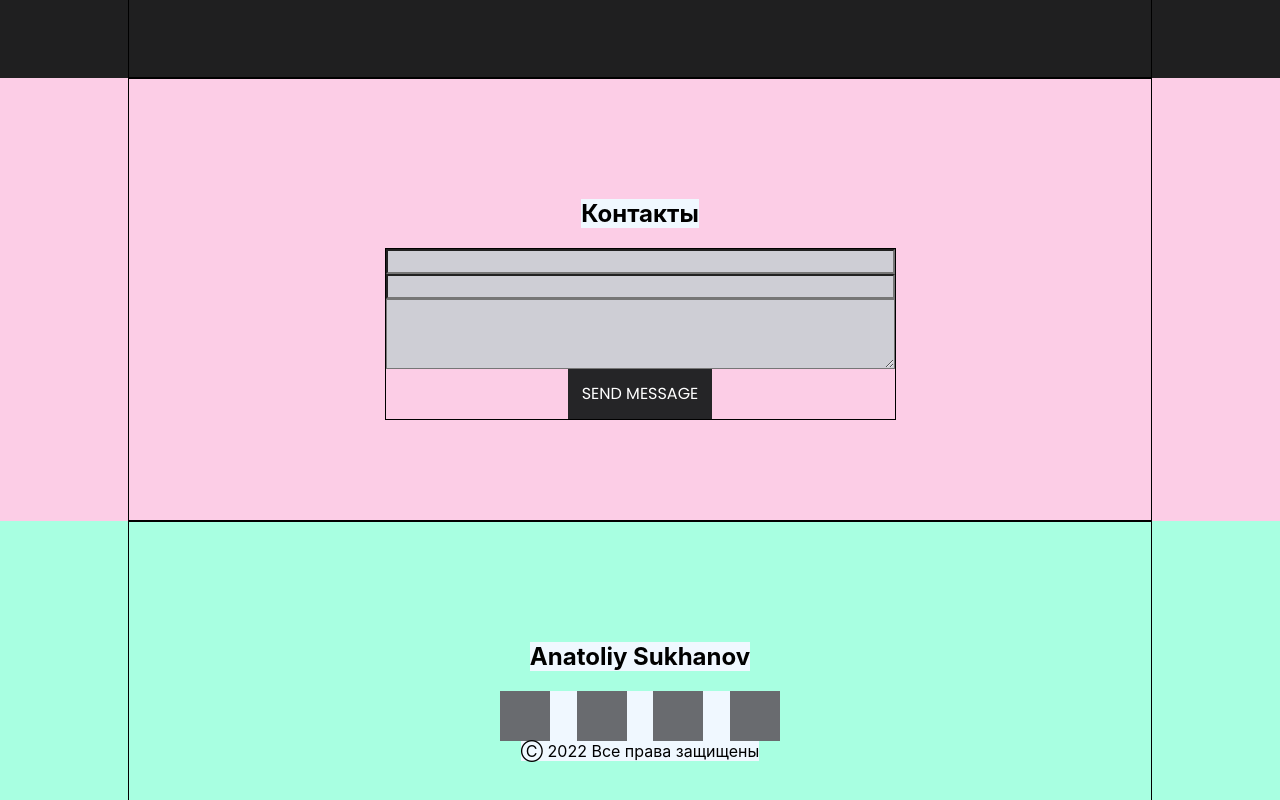
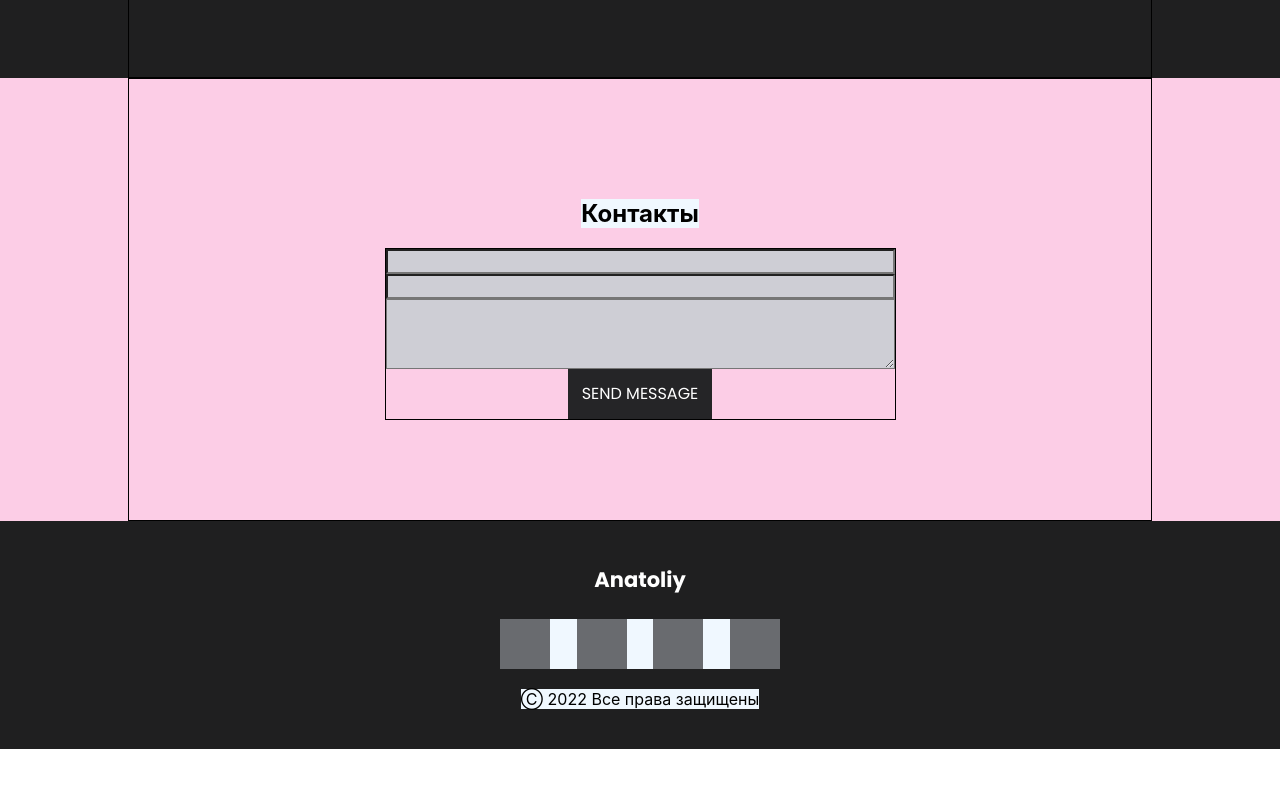
Before and after one commit to anatoliy0707/portfolio, a React (Create React App) app: page / in a window 1280 px wide. Shown: the part 2124-2924 px from the top of the page. After the commit the page ends 2873 px from the top, so only its background shows below. Built offline with nearby package versions, Linux system fonts and the light colour scheme.

Commit message:
fixed footer

```diff
--- a/src/footer/Footer.jsx
+++ b/src/footer/Footer.jsx
@@ -1,18 +1,20 @@
-import style from './Footer.module.css'
+import style from './Footer.module.scss'
 import styleContainer from './../common/styles/Container.module.css'
 
 export const Footer = () => {
     return (
         <div className={style.footerBlock}>
-            <div className={`${styleContainer.container} ${style.container}`}>
-                <h2 className={style.title}>Anatoliy Sukhanov</h2>
+            <div className={style.title}>
+                <h2>Anatoliy</h2>
+            </div>
             <div className={style.iconBlock}>
                 <div className={style.icon}></div>
                 <div className={style.icon}></div>
                 <div className={style.icon}></div>
                 <div className={style.icon}></div>
             </div>
-                <span className={style.footerText}>Ⓒ 2022 Все права защищены</span>
+            <div className={style.footerText}>
+                <span>Ⓒ 2022 Все права защищены</span>
             </div>
         </div>
     )
--- a/src/footer/Footer.module.css
+++ /dev/null
@@ -1,30 +0,0 @@
-.footerBlock {
-    background-color: #a8ffe1;
-}
-
-.container {
-    flex-direction: column;
-    flex-wrap: nowrap;
-}
-
-.title {
-    background-color: aliceblue;
-}
-
-.footerText {
-    background-color: aliceblue;
-}
-
-.iconBlock {
-    width: 280px;
-    background-color: aliceblue;
-    display: flex;
-    align-items: center;
-    justify-content: space-between;
-}
-
-.icon {
-    width: 50px;
-    height: 50px;
-    background-color: #696b6f;
-}
--- /dev/null
+++ b/src/footer/Footer.module.scss
@@ -0,0 +1,40 @@
+@import "../common/styles/sass/variables";
+@import "../common/styles/sass/mixin";
+
+.footerBlock {
+  display: flex;
+  flex-direction: column;
+  background-color: #1f1f20;
+  padding: 40px 0;
+  justify-content: center;
+  align-items: center;
+
+  .title {
+    @include text($textFontFamily, 1.8, 14px);
+    margin: 0 0 20px;
+
+
+    h2 {
+      margin: 0;
+    }
+  }
+
+  .footerText {
+    background-color: aliceblue;
+    margin-top: 20px;
+  }
+
+  .iconBlock {
+    width: 280px;
+    background-color: aliceblue;
+    display: flex;
+    align-items: center;
+    justify-content: space-between;
+
+    .icon {
+      width: 50px;
+      height: 50px;
+      background-color: #696b6f;
+    }
+  }
+}
```
Lines whose indentation alone changed are shown as unchanged.
